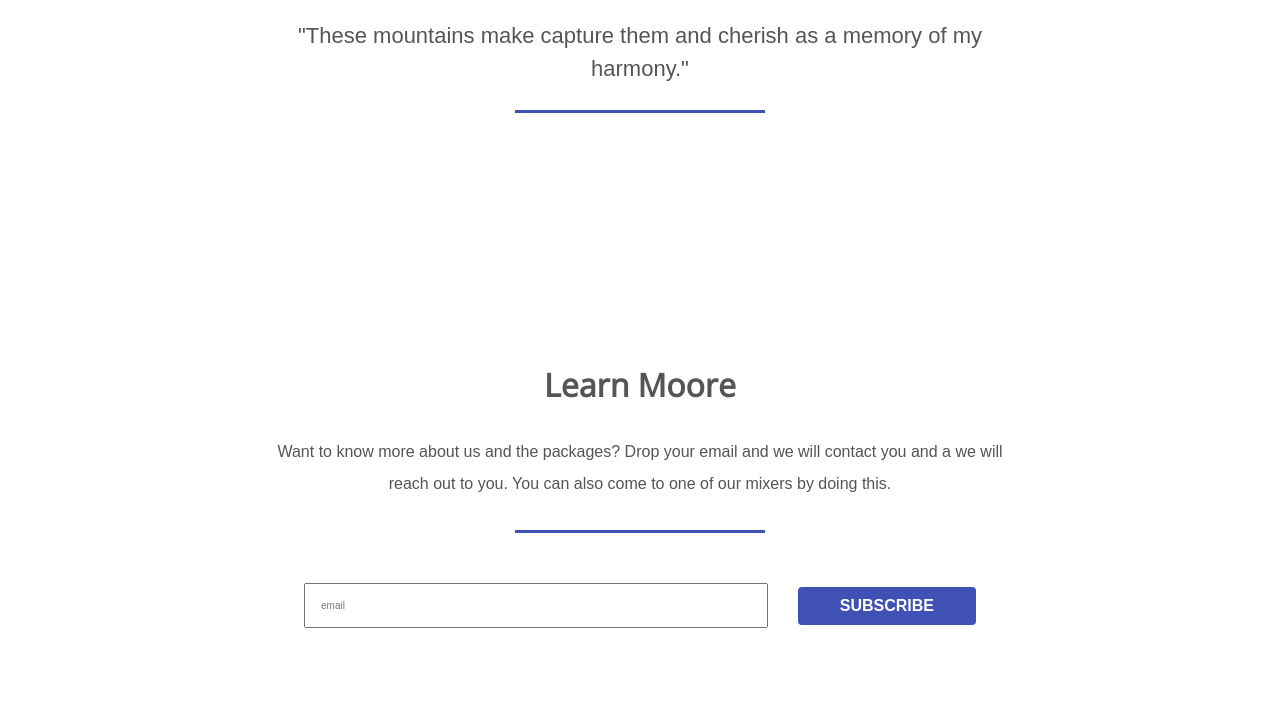
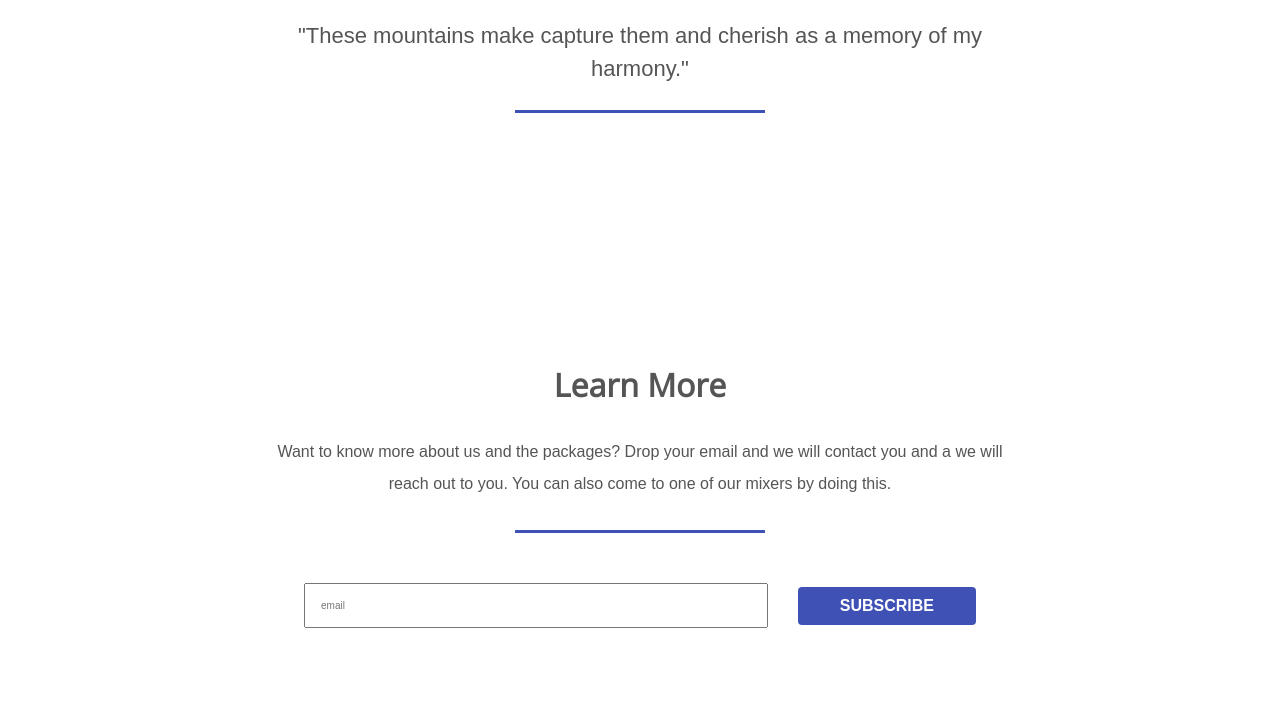
Before and after one commit to codechirag5610/Mountain-Travel, a plain HTML site: page index.html in a window 1280 px wide. Shown: the part 3813-4539 px from the top of the page. Drawn offline with nearby package versions, Linux system fonts and the light colour scheme.

Commit message:
Update index.html

```diff
--- a/index.html
+++ b/index.html
@@ -76,7 +76,7 @@
         <p class="quote">"These mountains make capture them and cherish as a memory of my harmony."</p><hr>
     </section>
     <section class="contact">
-        <h3 class="title">Learn Moore</h3>
+        <h3 class="title">Learn More</h3>
         <p>Want to know more about us and the packages? Drop your email and we will contact you and a we will reach out to you. You can also come to one of our mixers by doing this.</p>
         <hr>
         <form action="">
```
